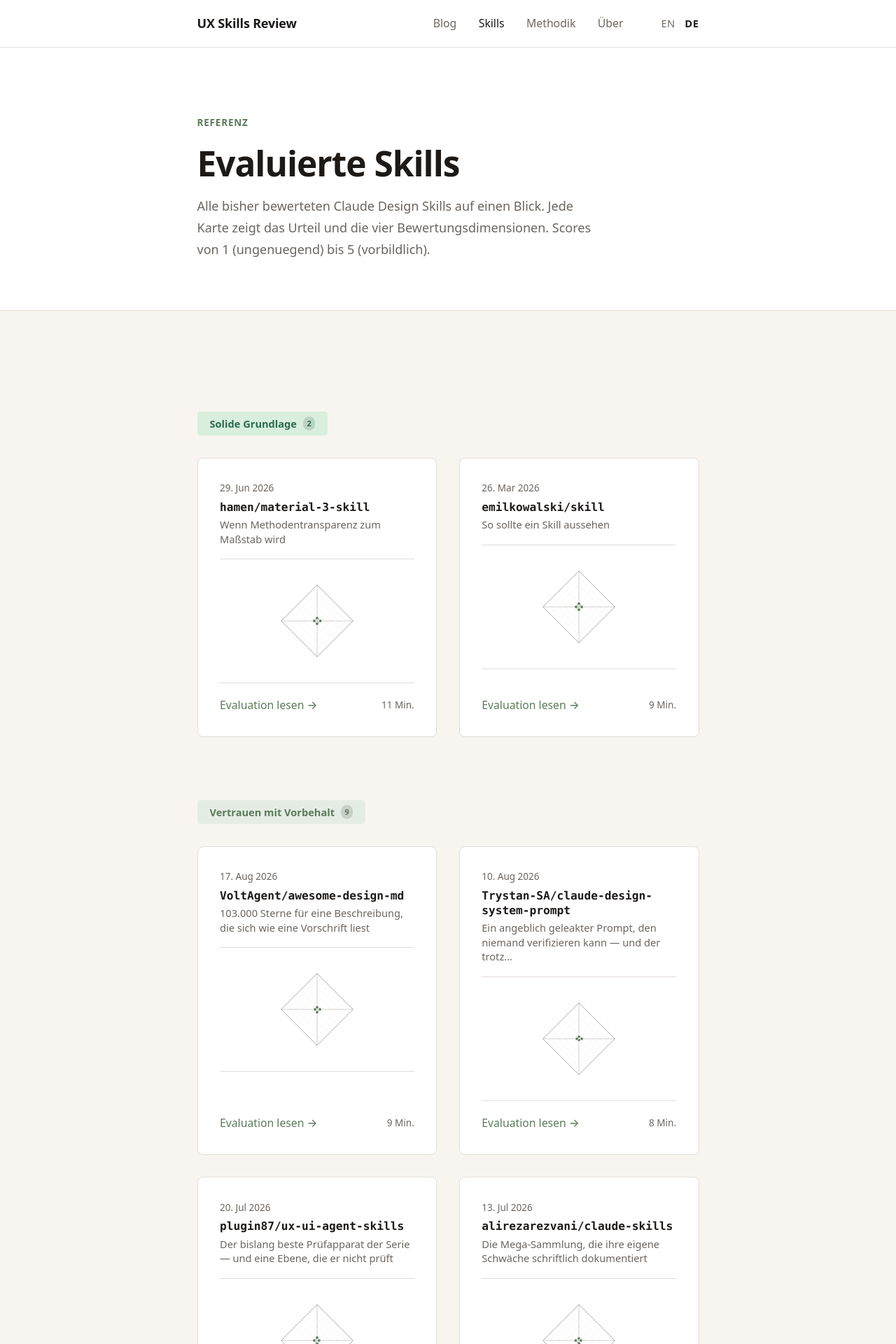
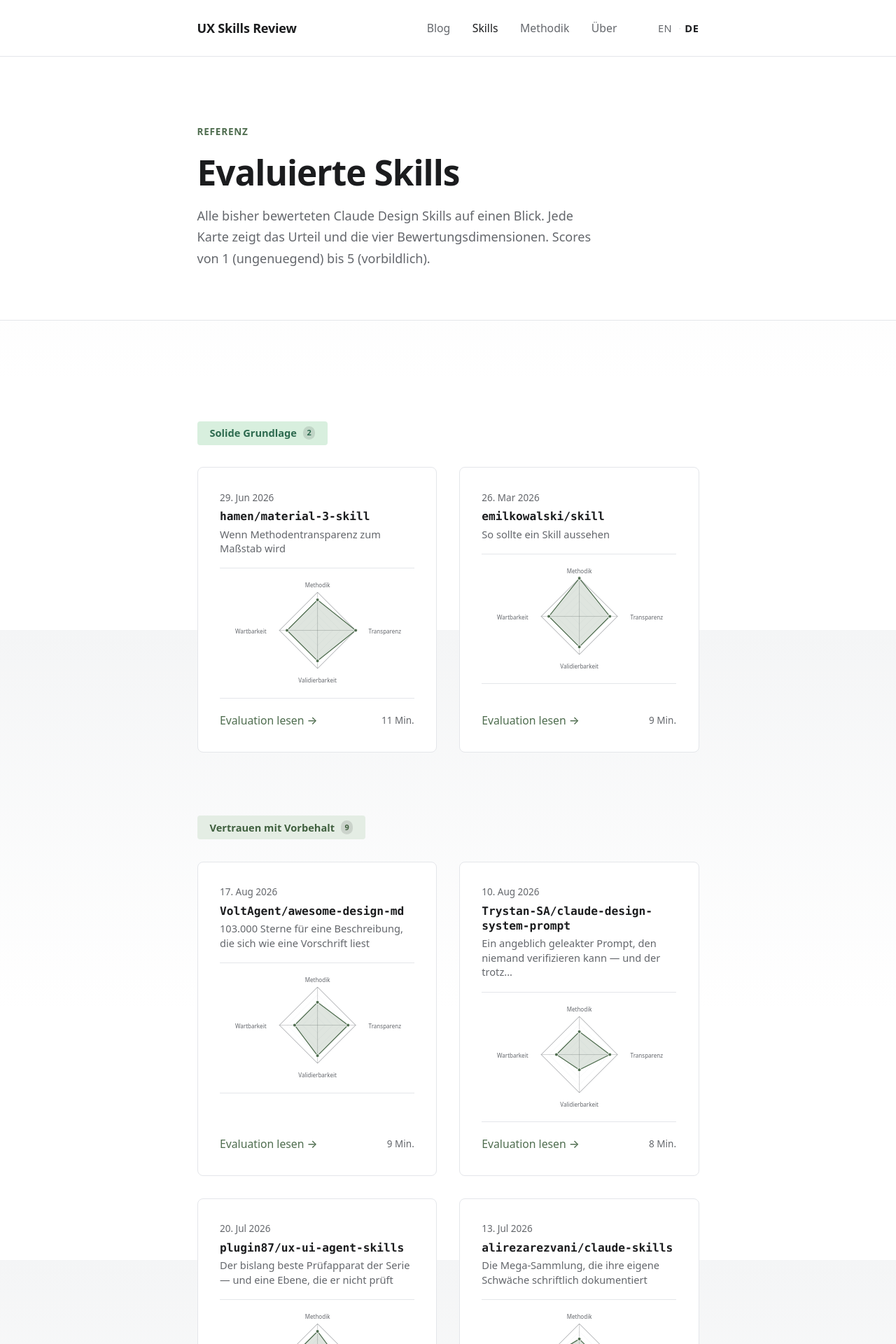
Before and after one commit to Kuchengnom/uxd-skill-audit, a Jekyll site: the page built from skills/index.html, in a window 1280 px wide. Shown: the top 1920 px of the page at 70% size. Built offline with Jekyll 4.4.1, drawn with Linux system fonts in a browser that asks for light colours; some of the changed text lies outside the part shown.

Commit message:
Radar-Fix, Impeccable-Audit-Fixes und neutraler Grau-Verlauf
- skill-radar: Achsenskalierung korrigiert (Punkte lagen im Zentrum,
  divided_by:100 -> times:17.6); Score-Zahlen ans Achsenende verschoben;
  Achsenbeschriftungen jetzt auch in der Mini-Ansicht (Uebersicht)
- a11y: Akzent- und Verdict-Kontraste auf WCAG AA angehoben,
  Touch-Targets >=44px, aria-labels an den Progressbars
- Theming: Dark Mode (nur Tokens), Schatten/Weiss tokenisiert
- Hintergrund: warmes Beige -> neutraler Grau-in-Weiss-Verlauf,
  angrenzende Neutraltoene entwaermt
- .impeccable.md: Design-Kontext fuer kuenftige Audits

Co-Authored-By: Claude Opus 4.8 <noreply@anthropic.com>

```diff
--- a/_includes/skill-radar.html
+++ b/_includes/skill-radar.html
@@ -29,10 +29,10 @@
 {% assign v_raw = s.validierbarkeit        | default: 0 %}
 {% assign w_raw = s.wartbarkeit            | default: 0 %}
 
-{% assign m_r = m_raw | times: 176 | divided_by: 100 %}
-{% assign t_r = t_raw | times: 176 | divided_by: 100 %}
-{% assign v_r = v_raw | times: 176 | divided_by: 100 %}
-{% assign w_r = w_raw | times: 176 | divided_by: 100 %}
+{% assign m_r = m_raw | times: 17.6 %}
+{% assign t_r = t_raw | times: 17.6 %}
+{% assign v_r = v_raw | times: 17.6 %}
+{% assign w_r = w_raw | times: 17.6 %}
 
 {% comment %} Polygon-Punkte: Oben, Rechts, Unten, Links {% endcomment %}
 {% assign p_top_y    = 120 | minus: m_r %}
@@ -90,18 +90,18 @@
   <circle cx="120"          cy="{{ p_bottom_y }}" r="4" class="radar-dot" />
   <circle cx="{{ p_left_x }}"   cy="120"          r="4" class="radar-dot" />
 
-  {% unless is_mini %}
-  <!-- Achsbeschriftungen -->
+  <!-- Achsbeschriftungen (voll + mini) -->
   <text x="120" y="20"  class="radar-label radar-label--top">Methodik</text>
   <text x="238" y="124" class="radar-label radar-label--right">Transparenz</text>
   <text x="120" y="228" class="radar-label radar-label--bottom">Validierbarkeit</text>
   <text x="2"   y="124" class="radar-label radar-label--left">Wartbarkeit</text>
 
-  <!-- Score-Werte an den Datenpunkten -->
-  {% if m_raw > 0 %}<text x="120" y="{{ p_top_y | minus: 8 }}"    class="radar-value" text-anchor="middle">{{ m_raw }}</text>{% endif %}
-  {% if t_raw > 0 %}<text x="{{ p_right_x | plus: 10 }}" y="124"  class="radar-value" text-anchor="start">{{ t_raw }}</text>{% endif %}
-  {% if v_raw > 0 %}<text x="120" y="{{ p_bottom_y | plus: 16 }}" class="radar-value" text-anchor="middle">{{ v_raw }}</text>{% endif %}
-  {% if w_raw > 0 %}<text x="{{ p_left_x | minus: 10 }}" y="124"  class="radar-value" text-anchor="end">{{ w_raw }}</text>{% endif %}
+  {% unless is_mini %}
+  <!-- Score-Werte am Ende der jeweiligen Achse -->
+  {% if m_raw > 0 %}<text x="134" y="48"  class="radar-value" text-anchor="middle">{{ m_raw }}</text>{% endif %}
+  {% if t_raw > 0 %}<text x="214" y="124" class="radar-value" text-anchor="middle">{{ t_raw }}</text>{% endif %}
+  {% if v_raw > 0 %}<text x="134" y="196" class="radar-value" text-anchor="middle">{{ v_raw }}</text>{% endif %}
+  {% if w_raw > 0 %}<text x="26"  y="124" class="radar-value" text-anchor="middle">{{ w_raw }}</text>{% endif %}
   {% endunless %}
 
 </svg>
--- a/assets/css/main.css
+++ b/assets/css/main.css
@@ -5,20 +5,25 @@
 
 /* --- Custom Properties ---------------------------------------- */
 :root {
-  --color-bg:         #F8F5F0;
+  --color-bg:         #F4F5F6;      /* Neutrales Hellgrau (oberer Verlauf) */
+  --color-bg-2:       #FFFFFF;      /* Weiss (unterer Verlauf) */
   --color-surface:    #FFFFFF;
-  --color-border:     #E2DDD8;
-  --color-text:       #1C1917;
-  --color-text-muted: #6B6560;
-  --color-accent:     #5C7A5C;      /* Sage — WCAG AA auf --color-bg */
-  --color-accent-hover: #456045;
+  --color-border:     #E4E6EA;
+  --color-text:       #1B1C1E;
+  --color-text-muted: #64676C;
+  --color-accent:     #4F6D4F;      /* Sage — 5.3:1 auf --color-bg, WCAG AA (auch fuer kleinen Text) */
+  --color-accent-hover: #3D5A3D;
   --color-link:       #4A6B8A;      /* Gedaempftes Blau */
   --color-link-hover: #2F4F6E;
-  --color-code-bg:    #EEE9E2;
+  --color-code-bg:    #EDEEF1;
 
-  /* Verdict-Farben (alle WCAG AA getestet auf weissem BG) */
+  --color-on-accent:  #FFFFFF;      /* Text auf Akzentflaechen */
+  --color-shadow:        rgba(28,25,23,0.06);
+  --color-shadow-strong: rgba(28,25,23,0.12);
+
+  /* Verdict-Farben (Textwerte >= 4.5:1 auf zugehoerigem Badge-BG, WCAG AA) */
   --color-verdict-solide:   #2D6A4F;
-  --color-verdict-vertrauen:#5C7A5C;
+  --color-verdict-vertrauen:#40603F;
   --color-verdict-vorsicht: #8B6914;
   --color-verdict-ablehnen: #8B3A3A;
 
@@ -43,6 +48,37 @@
   --radius-m:  8px;
 }
 
+/* --- Dark Mode (nur Tokens, keine Komponenten-Regeln) --------- */
+@media (prefers-color-scheme: dark) {
+  :root {
+    --color-bg:         #16171A;
+    --color-bg-2:       #202227;
+    --color-surface:    #202227;
+    --color-border:     #33363B;
+    --color-text:       #E9EAEC;
+    --color-text-muted: #9DA1A8;
+    --color-accent:     #8AAE8A;
+    --color-accent-hover: #A3C4A3;
+    --color-link:       #8FB3D4;
+    --color-link-hover: #ADC9E3;
+    --color-code-bg:    #24262B;
+
+    --color-on-accent:  #14130F;
+    --color-shadow:        rgba(0,0,0,0.35);
+    --color-shadow-strong: rgba(0,0,0,0.55);
+
+    --color-verdict-solide:   #7FCBA4;
+    --color-verdict-vertrauen:#9BC49B;
+    --color-verdict-vorsicht: #E0C56B;
+    --color-verdict-ablehnen: #E39B9B;
+
+    --color-verdict-solide-bg:   #1F3A2C;
+    --color-verdict-vertrauen-bg:#26301F;
+    --color-verdict-vorsicht-bg: #3A3115;
+    --color-verdict-ablehnen-bg: #3A2020;
+  }
+}
+
 /* --- Reset & Base --------------------------------------------- */
 *, *::before, *::after {
   box-sizing: border-box;
@@ -63,6 +99,9 @@ html {
 
 body {
   background-color: var(--color-bg);
+  background-image: linear-gradient(180deg, var(--color-bg) 0%, var(--color-bg-2) 60%);
+  background-repeat: no-repeat;
+  background-attachment: fixed;
   color: var(--color-text);
   font-family: var(--font-sans);
   font-size: 1rem;
@@ -80,7 +119,7 @@ main { flex: 1; }
   top: -100%;
   left: var(--space-m);
   background: var(--color-accent);
-  color: white;
+  color: var(--color-on-accent);
   padding: var(--space-s) var(--space-m);
   border-radius: var(--radius);
   text-decoration: none;
@@ -196,6 +235,9 @@ hr {
   font-size: 0.875rem;
   color: var(--color-text-muted);
   text-decoration: none;
+  display: inline-flex;
+  align-items: center;
+  min-height: 44px;
 }
 .site-nav a:hover,
 .site-nav a[aria-current="page"] {
@@ -514,6 +556,10 @@ hr {
 .lang-switch__link {
   color: var(--color-text-muted);
   text-decoration: none;
+  display: inline-flex;
+  align-items: center;
+  min-height: 44px;
+  padding-inline: var(--space-xs);
 }
 .lang-switch__link:hover {
   color: var(--color-accent);
@@ -544,6 +590,10 @@ hr {
   .site-nav { gap: var(--space-m); }
 }
 
+@media (max-width: 440px) {
+  .scorecard { grid-template-columns: 1fr; }
+}
+
 /* --- Focus styles (Accessibility) ----------------------------- */
 :focus-visible {
   outline: 2px solid var(--color-accent);
@@ -564,8 +614,12 @@ hr {
 
 .radar-chart--mini {
   width: 100%;
-  max-width: 140px;
+  max-width: 250px;
 }
+
+/* Mini-Achsenlabels: groesser in User-Units, damit sie nach dem
+   Herunterskalieren im Karten-Thumbnail lesbar bleiben. */
+.radar-chart--mini .radar-label { font-size: 13px; }
 
 .radar-grid {
   fill: none;
@@ -596,7 +650,7 @@ hr {
 
 .radar-dot {
   fill: var(--color-accent);
-  stroke: white;
+  stroke: var(--color-surface);
   stroke-width: 1.5;
 }
 
@@ -673,7 +727,7 @@ hr {
 }
 
 .verdict-group__count {
-  background: rgba(0,0,0,0.12);
+  background: var(--color-shadow-strong);
   border-radius: 999px;
   padding: 0.05em 0.5em;
   font-size: 0.75em;
@@ -698,7 +752,7 @@ hr {
 
 .skill-card:hover {
   border-color: var(--color-accent);
-  box-shadow: 0 2px 12px rgba(0,0,0,0.06);
+  box-shadow: 0 2px 12px var(--color-shadow);
 }
 
 .skill-card__meta {
```
Also changed, not shown: other parts of _includes/skill-radar.html (+1 -1 lines), _includes/skill-scorecard.html (+4 -4 lines), en/index.md (+2 -1 lines), index.md (+2 -1 lines), .impeccable.md (added).
